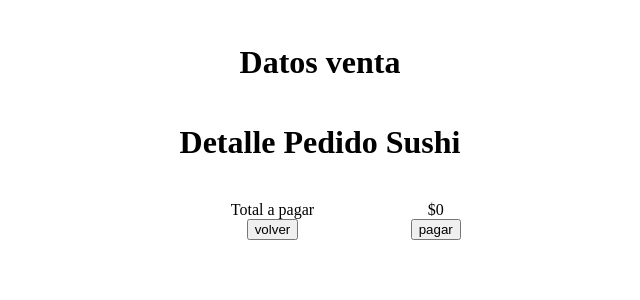
After one commit to ElxNikho/sushiOeste, a PHP site: page /detalle_pedido.php in a window 1280 px wide. The commit adds this page. Shown: the top 300 px of the page, without its empty margins (320-960 px from the left). Run offline with PHP 8.4, Linux system fonts and the light colour scheme; the visitor is signed in with stand-in values (Sample User, id 1); data that the repository does not hold is empty.

Commit message:
detalle pedido

```diff
--- a/css/menu-style.css
+++ b/css/menu-style.css
@@ -10,7 +10,29 @@
 }
 .datos-cliente-titulo{
 	text-align: center;
+	margin: auto;
 	width: 95%;
+}
+#datos-detalleCompra-titulo{
+	text-align: center;
+	width: 95%;
+}
+#detalle-productos{
+	margin: auto;
+	width: 90%;
+	text-align: center;
+}
+.detalle-productos-elements{
+	width: 80%;
+	text-align: center;
+}
+.detalle-p-nombre{
+	display: inline-block;
+	width: 20%;
+}
+.detalle-p-valor{
+	display: inline-block;
+	width: 8%;
 }
 .input-cliente{
 	margin: 4px 0 4px 0;
--- /dev/null
+++ b/detalle_pedido.php
@@ -0,0 +1,99 @@
+<?php session_start(); ?>
+<!DOCTYPE html>
+<html>
+<head>
+	<title>detalle pedido</title>
+	<link rel="stylesheet" type="text/css" href="css/menu-style.css">
+	<script type="text/javascript" src="js/funciones.js"></script>
+</head>
+<body>
+	<?php
+		$productos = $_SESSION['shopingCar'];
+		$total = 0;
+
+	 ?>
+	 <div id="datos-cliente">
+	 	<div class="datos-cliente-titulo">
+			<h1 >Datos venta</h1>
+		</div>
+	 	<div class="input-client"><label ><?= $productos['cliente']['nombre'] . ' ' . $productos['cliente']['apellido']?> </label> </div>
+	 	<div class="input-client">
+	 		<label ><?php echo $productos['cliente']['fono'] . ' '; echo  $productos['cliente']['despacho'] == true ? "Despacho a domicilio" :  ''; ?> </label>
+	 	</div>
+	 	<div class="input-client"><label ><?php echo ($productos['cliente']['despacho']) ? $productos['cliente']['direccion'] :  ''; ?> </label> </div>
+	 </div>
+	 <div id="detalle-productos">
+	 	<div class="datos-detalleCompra-titulo">
+			<h1 >Detalle Pedido Sushi</h1>
+		</div>
+		<div class="detalle-rolls">
+			<div class="detalle-p-nombre">
+
+				<?php
+				//echo count($productos['rolls']);
+				//var_dump($productos['rolls'][0][0]['roll']["nombre"]);
+				 for ($i = 0 ; $i < count($productos['rolls'][0]) ; $i++) {
+	//				echo $productos['rolls'][0][0];
+				 	echo $productos['rolls'][0][$i]['cantidad']  . ' ' .$productos['rolls'][0][$i]['roll']["nombre"] .'<br>';
+
+				} ?>
+			</div>
+			<div class="detalle-p-valor">
+				<?php
+				//echo count($productos['rolls']);
+				//var_dump($productos['rolls'][0][0]['roll']["nombre"]);
+				 for ($i = 0 ; $i < count($productos['rolls'][0]) ; $i++) {
+	//				echo $productos['rolls'][0][0];
+				 	$total += ($productos['rolls'][0][$i]['roll']["precio"] * $productos['rolls'][0][$i]['cantidad'] );
+				 	echo '$'. ($productos['rolls'][0][$i]['roll']["precio"] * $productos['rolls'][0][$i]['cantidad'] ) .'<br>';
+
+				} ?>
+			</div>
+		</div>
+		<?php if( $productos['bebestible'] != null) {?>
+		<div class="detalle-bebestibles">
+			<div class="detalle-p-nombre">
+			<?php
+				//echo count($productos['rolls']);
+				 	echo $productos['bebestible'][0]['cantidad'] .' ' . $productos['bebestible'][0]['bebestible']["nombre"];
+				?>
+			</div>
+			<div class="detalle-p-valor">
+				<?php
+				//echo count($productos['rolls']);
+					$total += $productos['bebestible'][0]['bebestible']["precio"];
+				 	echo '$'.$productos['bebestible'][0]['bebestible']["precio"];
+
+				?>
+			</div>
+		</div>
+		<?php } ?>
+		<?php if( $productos['cliente']['despacho'] == true ){ ?>
+		<div class="detalle-despacho">
+			<div class="detalle-p-nombre">
+				*Incluye despacho a domicilio
+			</div>
+			<div class="detalle-p-valor">
+				<?php $total += 1000; ?>
+				$1000
+			</div>
+		</div>
+		<?php }  ?>
+		<div class="detalle-total">
+			<div class="detalle-p-nombre">
+				<?php echo 'Total a pagar'; ?>
+			</div>
+			<div class="detalle-p-valor">
+				<?php echo '$'.$total; ?>
+			</div>
+	 </div>
+	 <div class="pago-detalle">
+	 	<div class="detalle-p-nombre">
+			<input id="volver" name="volver" value="volver" type="submit" onclick="goback();" >
+		</div>
+		<div class="detalle-p-valor">
+				<input id="pagar" name="pagar" value="pagar" type="submit" >
+		</div>
+	 </div>
+</body>
+</html>
--- a/js/funciones.js
+++ b/js/funciones.js
@@ -7,3 +7,4 @@ function despacho(elemento){
 	}
 	console.log(elemento.checked);
 }
+function goback(){ window.history.back();}
```
Also changed, not shown: cruds/productos.php (+17 -0 lines), menu.php (+9 -13 lines), pedido_action.php (+60 -6 lines).
